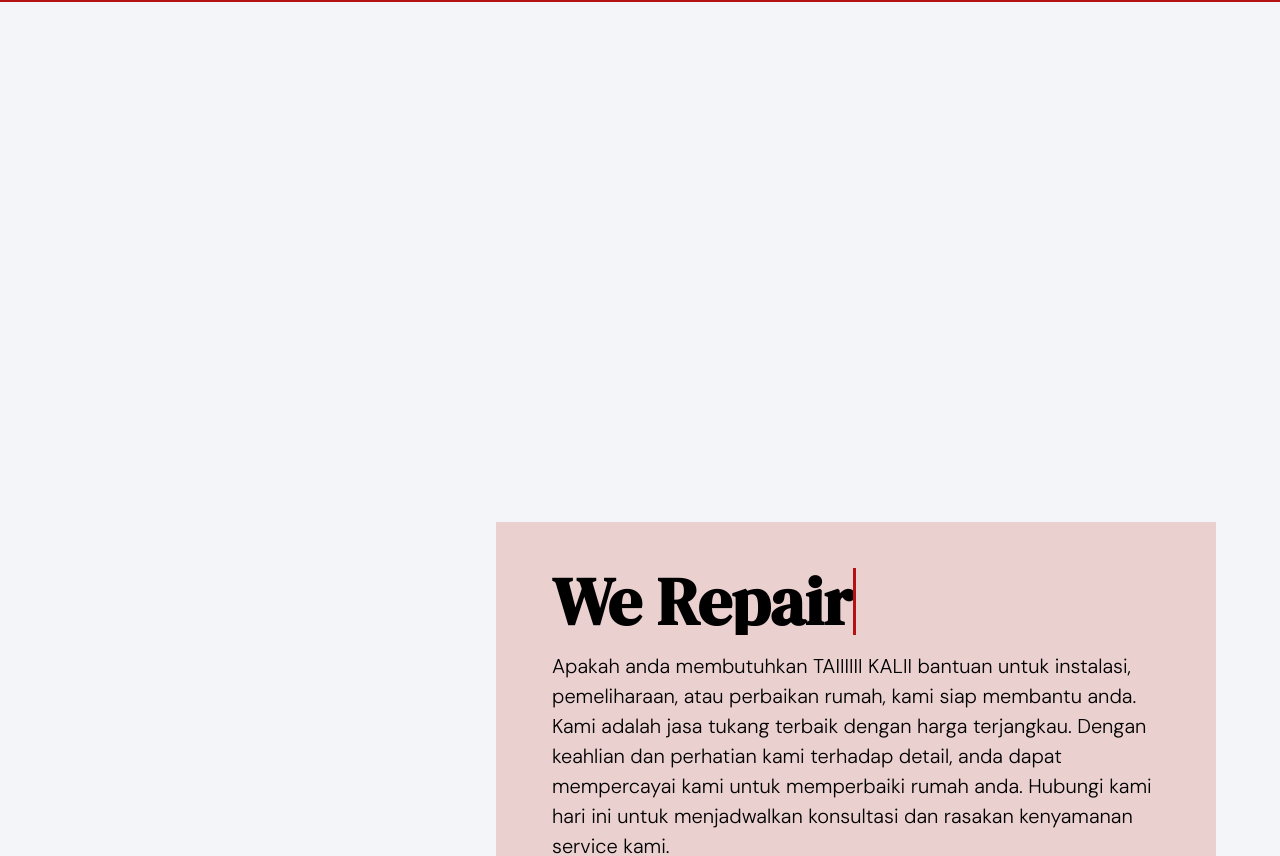
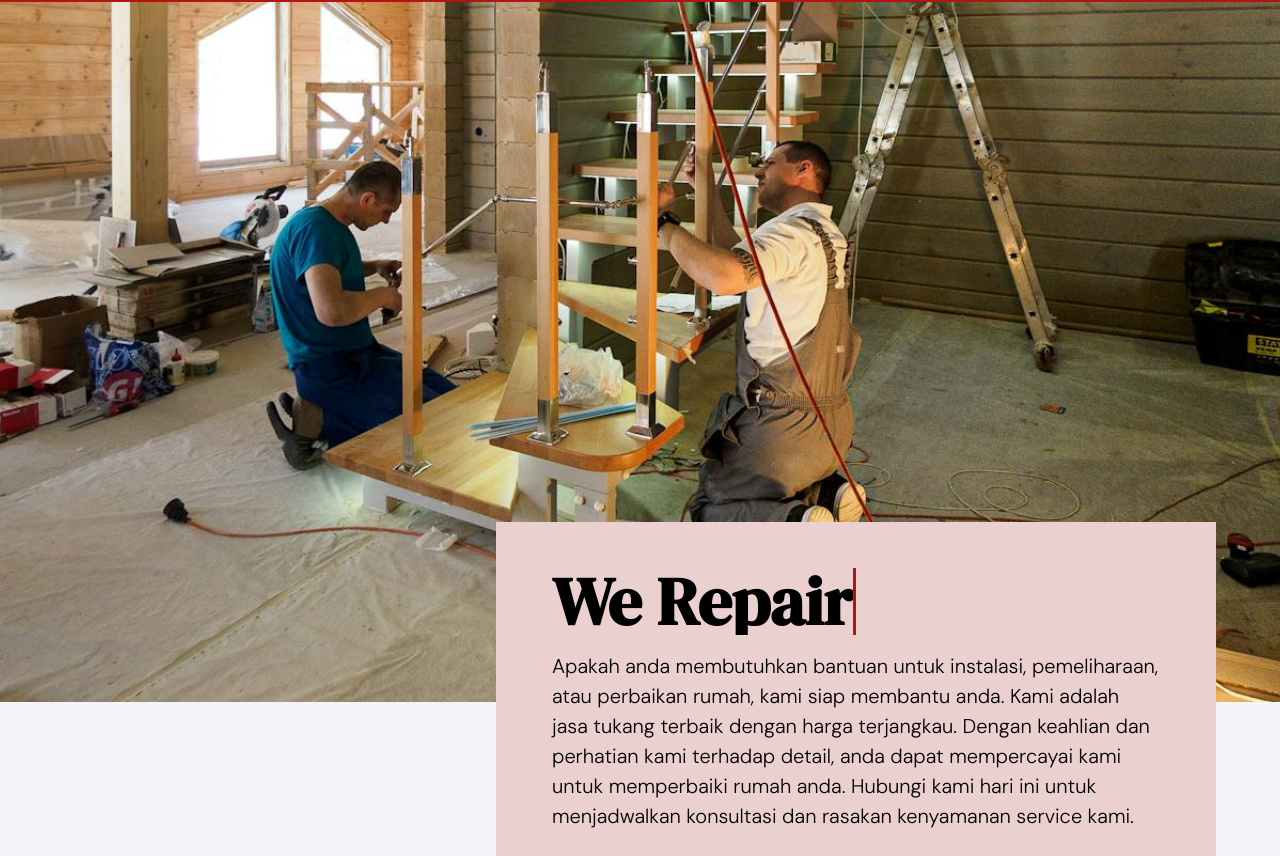
Before and after one commit to bntngbgs/ahmad-nukang, a website built with Vite: page index.html in a window 1280 px wide. Shown: the part 100-956 px from the top of the page. Built offline with nearby package versions, Linux system fonts and the light colour scheme; files whose address does not match are found by name.

Commit message:
minor fixes

```diff
--- a/css/style.css
+++ b/css/style.css
@@ -154,7 +154,7 @@ header {
 
 /* ~ HERO ~ */
 #hero {
-  background-image: url('./images/hero-bg-desktop.jpg');
+  background-image: url('/images/hero-bg-desktop.jpg');
   background-color: var(--cl-primary-shade);
   height: 700px;
   background-repeat: no-repeat;
--- a/index.html
+++ b/index.html
@@ -56,12 +56,12 @@
             <span class="text text-morph"></span>
           </h1>
           <p>
-            Apakah anda membutuhkan TAIIIIII KALII bantuan untuk instalasi,
-            pemeliharaan, atau perbaikan rumah, kami siap membantu anda. Kami
-            adalah jasa tukang terbaik dengan harga terjangkau. Dengan keahlian
-            dan perhatian kami terhadap detail, anda dapat mempercayai kami
-            untuk memperbaiki rumah anda. Hubungi kami hari ini untuk
-            menjadwalkan konsultasi dan rasakan kenyamanan service kami.
+            Apakah anda membutuhkan bantuan untuk instalasi, pemeliharaan, atau
+            perbaikan rumah, kami siap membantu anda. Kami adalah jasa tukang
+            terbaik dengan harga terjangkau. Dengan keahlian dan perhatian kami
+            terhadap detail, anda dapat mempercayai kami untuk memperbaiki rumah
+            anda. Hubungi kami hari ini untuk menjadwalkan konsultasi dan
+            rasakan kenyamanan service kami.
           </p>
         </div>
       </div>
```
